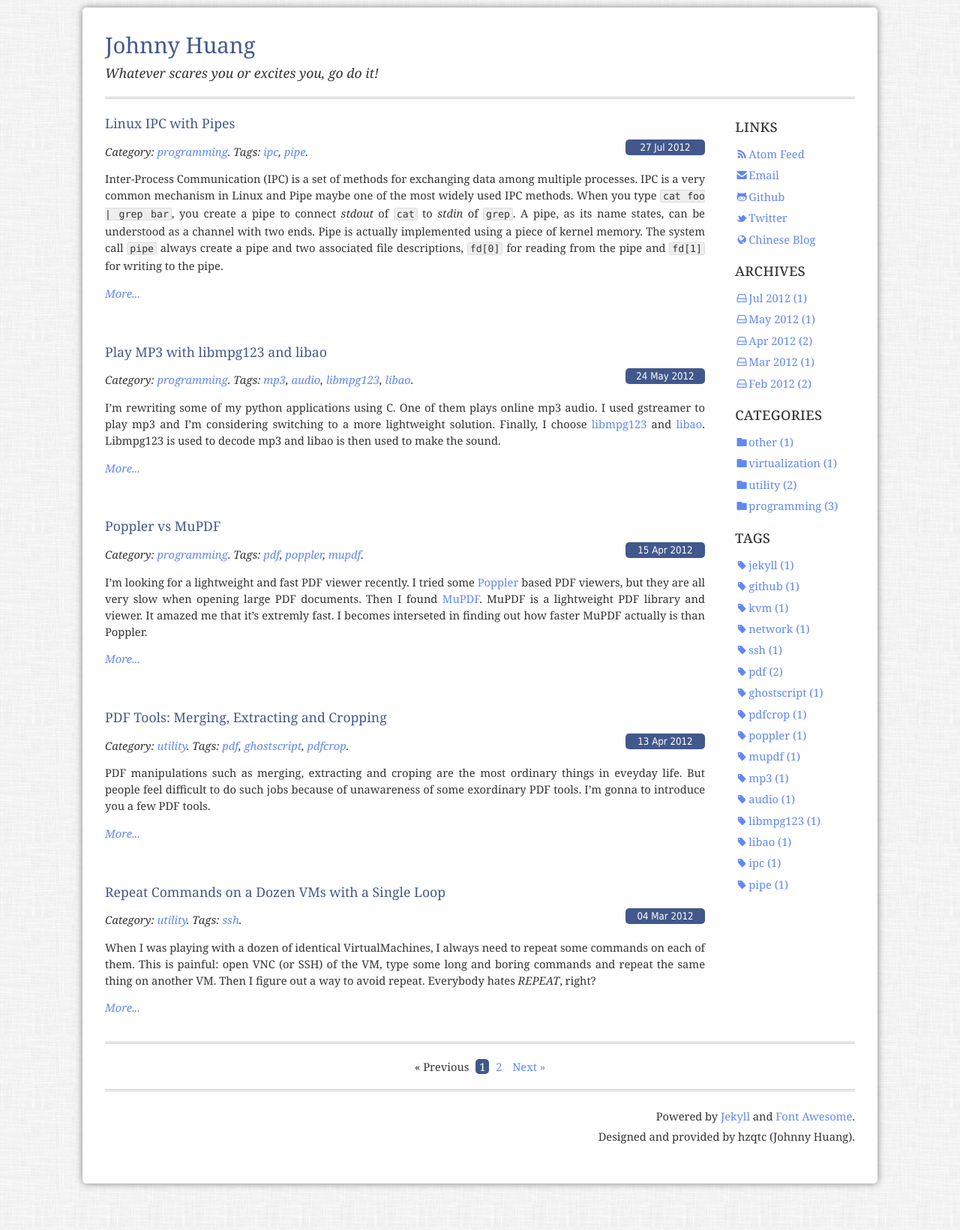
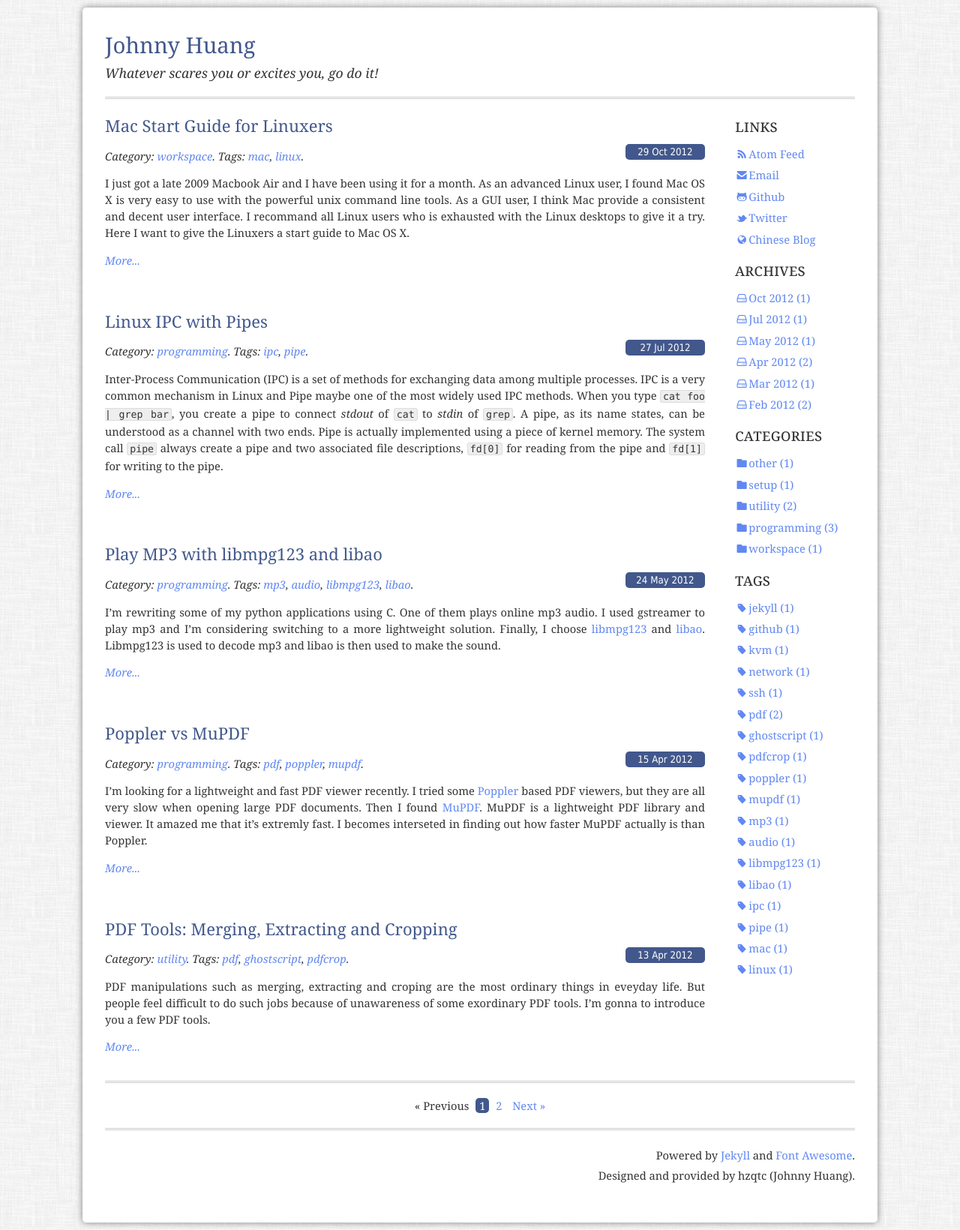
Before and after one commit to hzqtc/hzqtc.github.com, a Jekyll site: the page built from index.html, in a window 1280 px wide. Shown: the whole page at 75% size. Built offline with Jekyll 4.4.1, drawn with Linux system fonts in a browser that asks for light colours; the list of posts is cut into pages by our own code; before the commit the page ends 1588 px from its top, so only the background shows below that; some of the changed lines change nothing that is shown.

Commit message:
new post

```diff
--- /dev/null
+++ b/_posts/2012-10-29-mac-start-guide-for-linuxers.md
@@ -0,0 +1,66 @@
+---
+layout: post
+title: "Mac Start Guide for Linuxers"
+category: workspace
+tags: [mac, linux]
+---
+
+I just got a late 2009 Macbook Air and I have been using it for a month. As an advanced Linux user, I found Mac OS X is very easy to use with the powerful unix command line tools. As a GUI user, I think Mac provide a consistent and decent user interface. I recommand all Linux users who is exhausted with the Linux desktops to give it a try. Here I want to give the Linuxers a start guide to Mac OS X.
+
+<!-- more start -->
+
+## Command Line Tools
+
+I put command line tools first because Mac provides most Unix command line tools so Linux users can easily get adapted. But some tools in Mac is a little different, for example, `ls` support `-@` switch to display extended file attributes. You may also install original GNU `coreutils` with [Homebrew](http://mxcl.github.com/homebrew/). Homebrew is just like `makepkg` in Archlinux: ruby scripts contain instructions on building from source code and installing packags. Hundreds of tools and libraries you are familiar with in Linux can be found in Homebrew. It's a must-have tool for advanced users.
+
+Sharing the POSIX standard, it's also very easy to get you programs written for Linux to work on Mac. In most cases, you do not need to change a single line of code, just rebuild and everything works just fine. Of course, I'm referring to command line programs since Mac has a very different GUI interface from GTK or QT in Linux.
+
+## Applications
+
+The first thing to mention is that to install an application in Mac is as easy as draging the icon to the `Application` folder. The application in Mac is just a `*.app` directory with all files and metafiles bundled inside. To uninstall an applicaton you just simply delete it. I'm going to list some application I'm using on Mac as well as their alternatives I use in Linux.
+
+### Terminal vs. Xfce-terminal
+
+The Mac built-in Terminal is a full-featured terminal emulator. It also has tabs, detects unfinished jobs on closing and shows current command in title. I think it's better than Xfce-terminal which I use in Linux.
+
+### MacVim vs. GVim
+
+MacVim is Vim with native Mac GUI, it's identical to GVim in Linux. All plugins and configurations work fine.
+
+### Finder vs. Thunar
+
+Finder is the file browser for Mac. Finder absolutely provides a better user interface than Linux file managers such as Thunar. By the way, Finder is also the only Application that you can't *Quit*.
+
+### Firefox vs. Firefox
+
+Nothing much to say, Firefox (with Vimperator) is my favourite browser and the only browser I use. Although Firefox uses too much memory in Mac, I would not switch to any other browsers until they got the same power as Vimperator.
+
+### Transmission vs. Transmission-daemon
+
+Transmission for Mac has a very elegant UI and it's a simple but powerful BT client. I use Transmission-daemon, which only has command line interface, in Linux.
+
+### iChat vs. Pidgin
+
+iChat is also Mac built-in. It supports less protocols than Pidgin but I wouldn't care because I only use Gtalk (Jabber).
+
+### Mplayerx vs. Mplayer
+
+Another identical application with native UI, works as well as in Linux.
+
+### Preview vs. Mupdf
+
+Another Mac built-in, full-featured image/pdf viewer. Mupdf can hardly be called as a pdf viewer, I think it's just a pdf displayer.
+
+### Mpd vs. Mpd
+
+iTunes sucks and I only use it to sync music to my iPod. I use Mpd on both Mac and Linux, it's extremely resource-saving and very suited to me since my MBA has only 2GB memory. I use Homebrew to install it: `brew install mpd mpc`. However, I can't find a good Mac client for Mpd. So I'm going to build one by myself.
+
+Quite a lot of applications are the same or just a variant, thanks for these great cross-platform applications.
+
+## Desktop Experience
+
+Mac OS X provide a very easy-to-use GUI. The shortcuts for all applications are consistent, for example, `⌘-W` closes current window and `⌘-Q` quits current application. The global menubar is also the statusbar. Mac also provide multiple workspaces, switching between them using trackpad is cool. Full-screen applications will automatically takes an individual workspace. And the scrolling in Mac is smoothed with trackpad. Trackpad is amazing.
+
+The widgets are beautiful and consistent, too. As far as I can see, the same application looks far more beautiful in Mac than in Linux.
+
+<!-- more end -->
--- a/_posts/2012-2-27-kvm-network-bridging.md
+++ b/_posts/2012-2-27-kvm-network-bridging.md
@@ -1,7 +1,7 @@
 ---
 layout: post
 title: KVM Network Bridging
-category: virtualization
+category: setup
 tags: [kvm, network]
 ---
 
--- a/static/common.css
+++ b/static/common.css
@@ -57,7 +57,7 @@ div.post {
 }
 
 div.post h1 {
-    font-size: 1.2em;
+    font-size: 1.5em;
     font-weight: normal;
     margin-bottom: 10px;
 }
@@ -66,7 +66,12 @@ div.post h1 a {
     color: #42588c;
 }
 
-div.post h2, h3 {
+div.post h2{
+    font-size: 1.2em;
+    font-weight: bold;
+}
+
+div.post h3 {
     font-size: 1em;
     font-weight: bold;
 }
```
Also changed, not shown: 1 other file.
